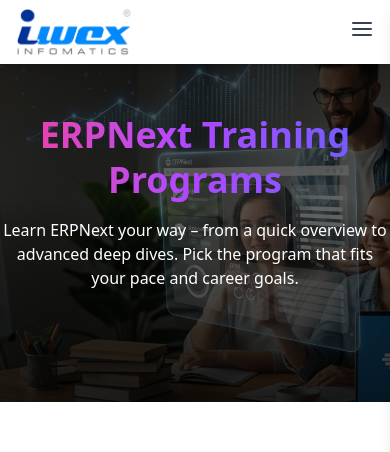
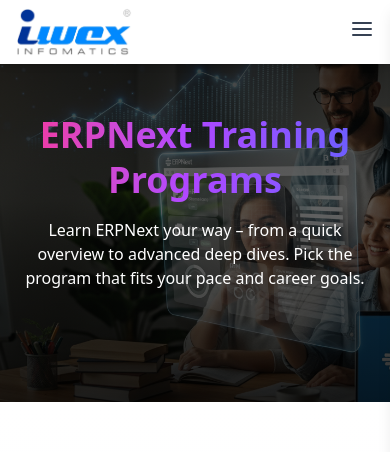
Before and after one commit to Athira-351/iwex, a React (Vite) app in the folder frontend/: page /training in a window 390 px wide. Shown: the top 452 px of the page. Built offline with nearby package versions, Linux system fonts and the light colour scheme.

Commit message:
fix: padding

```diff
--- a/frontend/src/pages/Training.jsx
+++ b/frontend/src/pages/Training.jsx
@@ -65,7 +65,7 @@
   return (
     <>
       <Navbar />
-      <section className="relative py-28 md:py-36 text-center overflow-hidden bg-cover bg-center"
+      <section className="relative py-28 md:py-36 px-4 text-center overflow-hidden bg-cover bg-center"
               style={{ backgroundImage: `url(${heroImage})` }}>
         <div className="absolute inset-0 bg-gradient-to-b from-black/80 via-black/60 to-black/80 z-0 pointer-events-none"></div>
         {/* <div className="absolute inset-0 pointer-events-none z-0">
```
